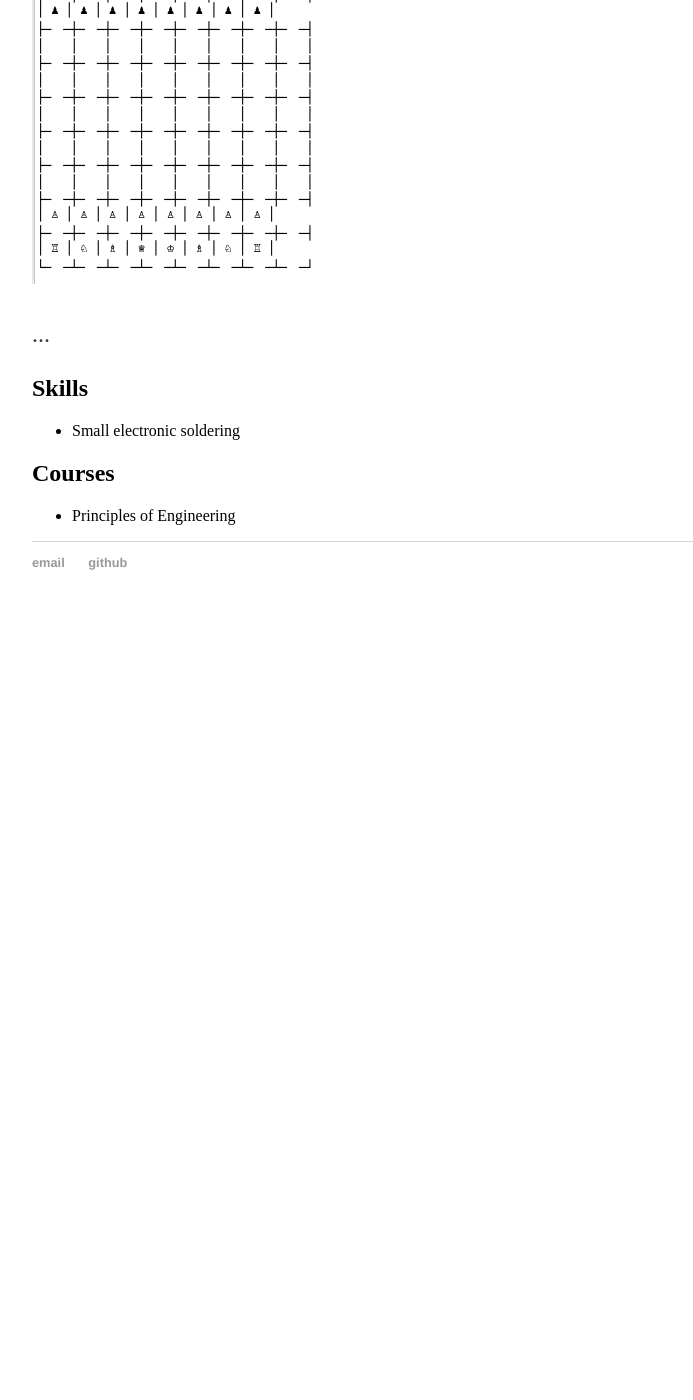
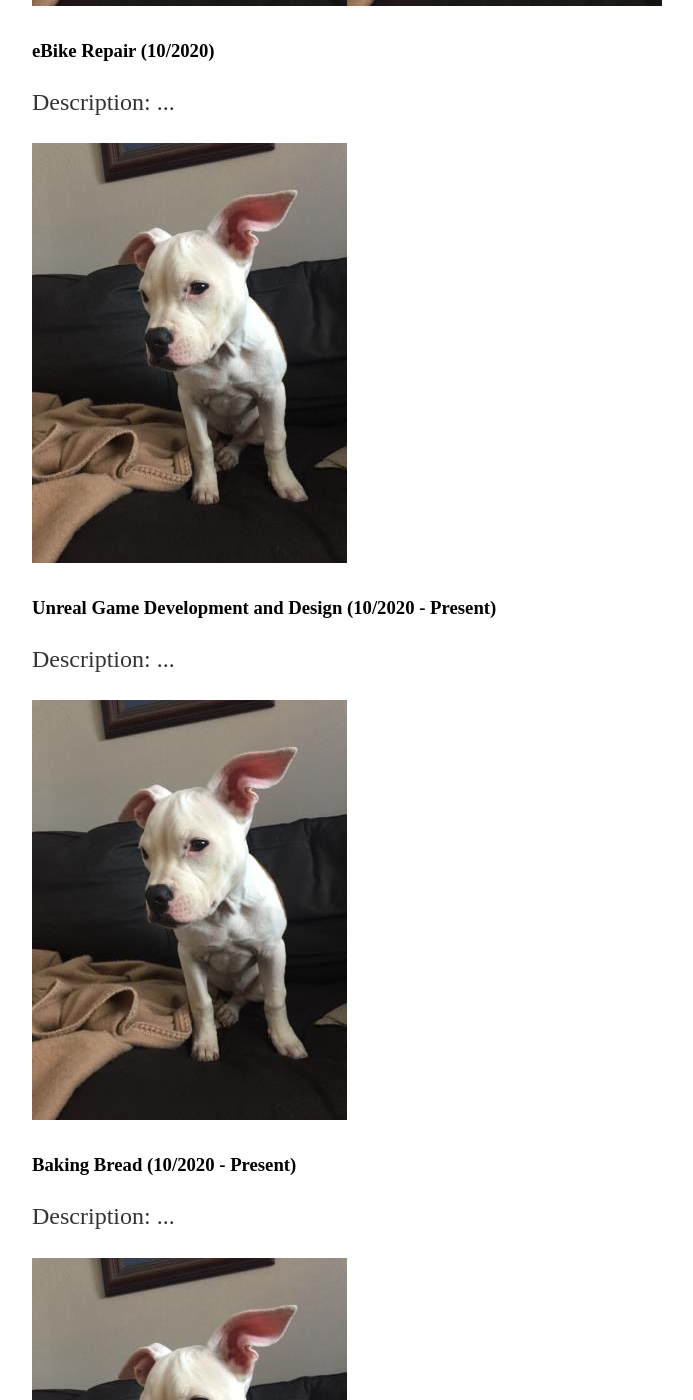
Before and after one commit to kian-mc/kian-mc.github.io, a Jekyll site: the page built from index.html, in a window 1280 px wide and 1400 px high, scrolled down 979 px. Shown: the whole window, without its empty margins (160-853 px from the left). Built offline with Jekyll 4.4.1, drawn with Linux system fonts in a browser that asks for light colours; before the commit the page ends 1609 px from its top, so only the background shows below that; some of the changed text lies outside the part shown.

Commit message:
Update index.html
add some ideas for projects

```diff
--- a/index.html
+++ b/index.html
@@ -9,10 +9,18 @@ title: KMc Productions
 <h2>Education</h2>
 <p>...</p>
 <h2>Projects</h2>
-<h3>The ebike (01/2020 - Present)</h3>
+<h3>The ebike (01/2020 - 08/2020)</h3>
+	<p>Description: ...</p>
+	<p><img src="/imgs/dog.jpg"><img src="/imgs/dog.jpg"></p>
+<h3>eBike Repair (10/2020)</h3>
+	<p>Description: ...</p>
 	<p><img src="/imgs/dog.jpg"></p>
-	<p><img src="/imgs/chess.png"></p>
-<p>...</p>
+<h3>Unreal Game Development and Design (10/2020 - Present)</h3>
+	<p>Description: ...</p>
+	<p><img src="/imgs/dog.jpg"></p>
+<h3>Baking Bread (10/2020 - Present)</h3>
+	<p>Description: ...</p>
+	<p><img src="/imgs/dog.jpg"></p>
 <h2>Skills</h2>
 <ul>
 <li>Small electronic soldering</li>
```
